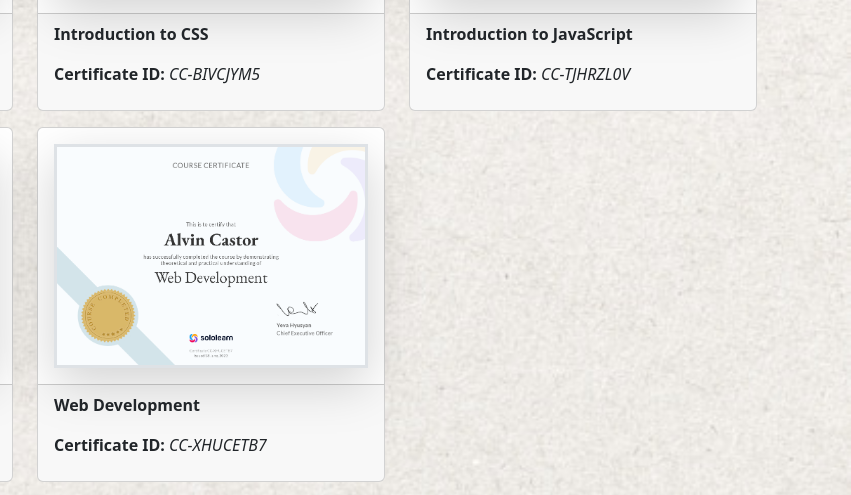
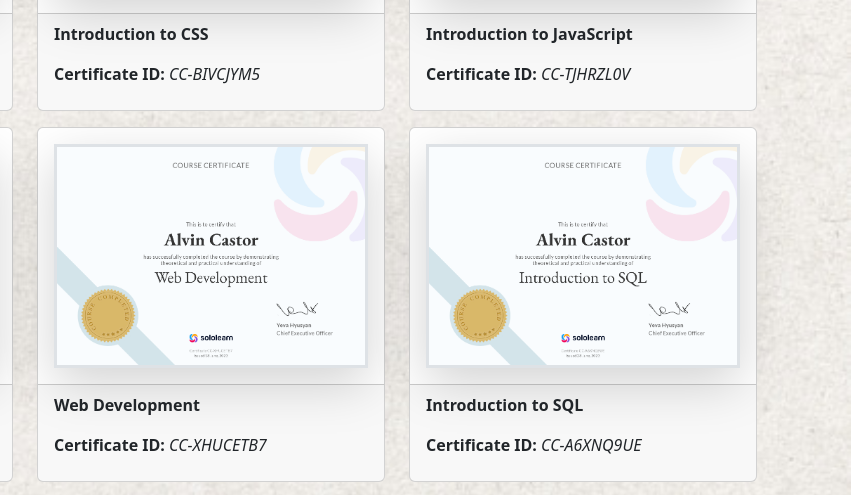
Before and after one commit to akosialbean/akosialbean.github.io, a website: page index.html in a window 1280 px wide. Shown: the part 1203-1698 px from the top of the page, 429-1280 px from the left. Drawn offline with nearby package versions, Linux system fonts and the light colour scheme.

Commit message:
Add sql certification

```diff
--- a/index.html
+++ b/index.html
@@ -36,6 +36,7 @@
                     </li>
                 </ul>
             </div>
+
         </div>
     </nav>
 
@@ -64,7 +65,6 @@
 
         <div class="row mt-3" id="certificates">
             <div class="col-12">
-                <!-- Carousel -->
                 <div class="container">
                     <div class="row">
                         <div class="col-sm-12 col-md-6 col-lg-4 mb-3">
@@ -132,6 +132,19 @@
                                 </div>
                             </div>
                         </div>
+                        <div class="col-sm-12 col-md-6 col-lg-4 mb-3">
+                            <div class="card">
+                                <div class="card-body">
+                                    <a href="https://www.sololearn.com/certificates/CC-A6XNQ9UE">
+                                        <img src="./img/certSQL.png" alt="Web Development Certification" class="img-rounded img-fluid border border-3 shadow-lg">
+                                    </a>
+                                </div>
+                                <div class="card-footer">
+                                    <p><strong>Introduction to SQL</strong></p>
+                                    <p><strong>Certificate ID:</strong> <em>CC-A6XNQ9UE</em></p>
+                                </div>
+                            </div>
+                        </div>
                     </div>
                 </div>
             </div>
```
Also changed, not shown: img/certSQL.png (added).
